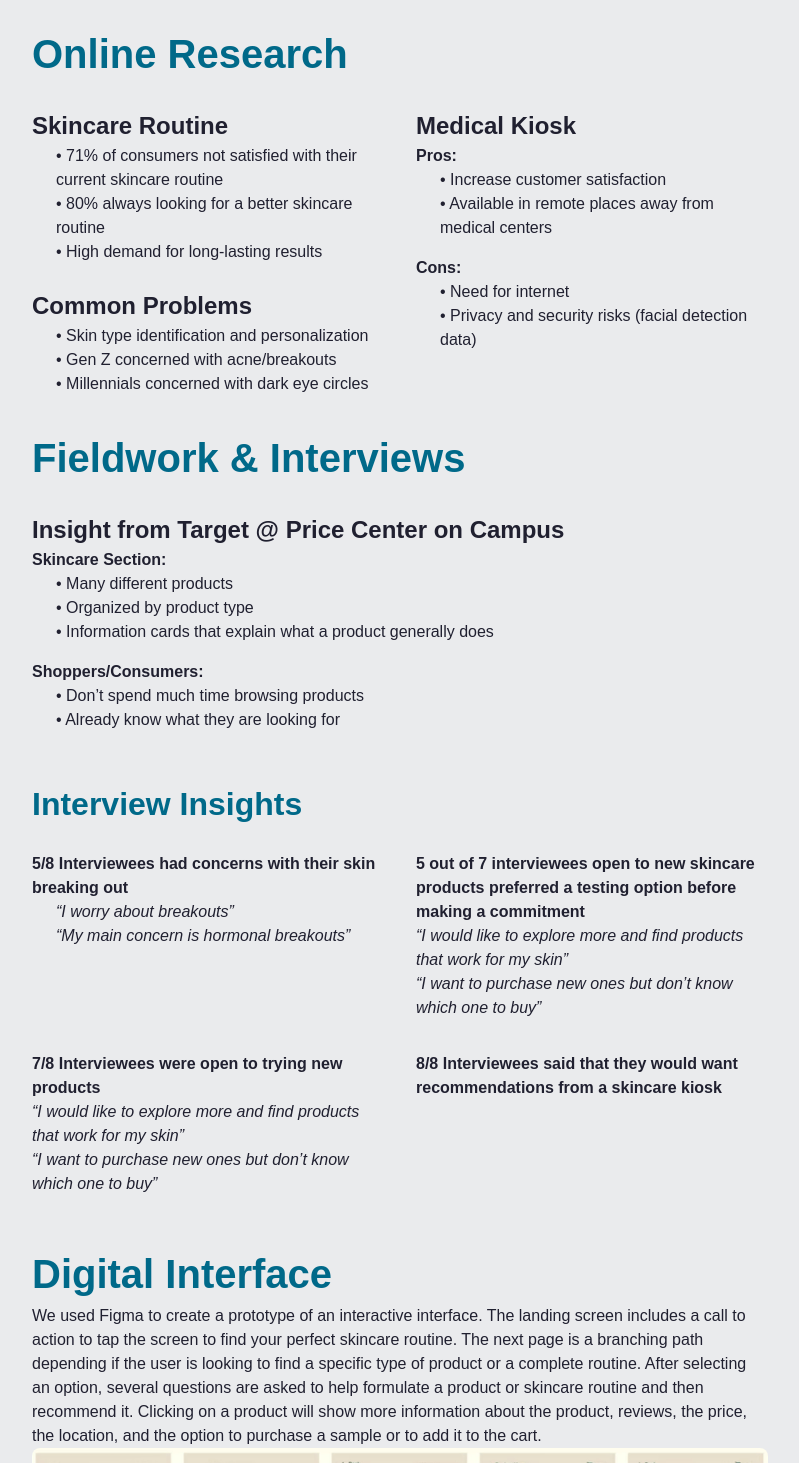
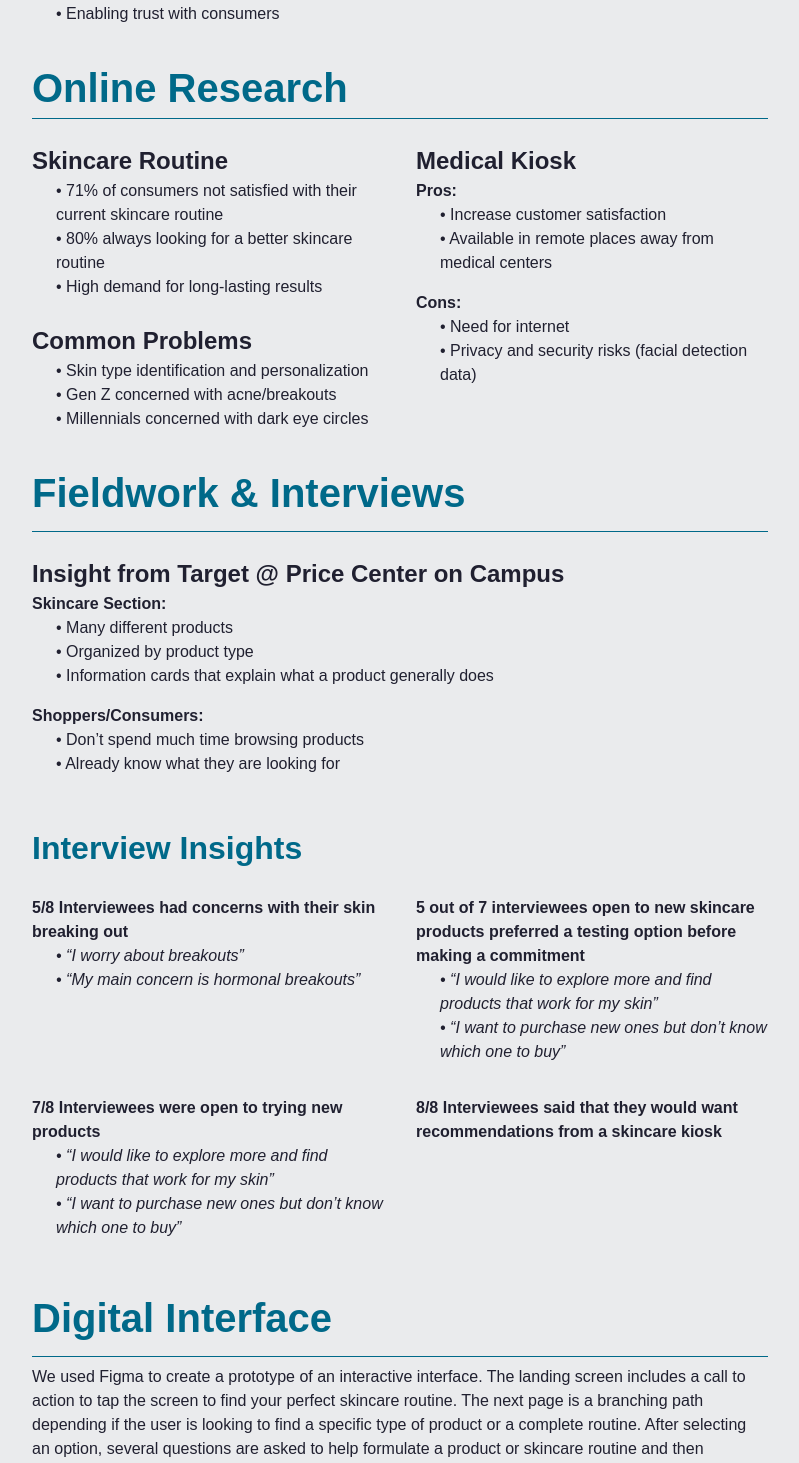
Before and after one commit to ItsSnowyMoon/portfolio-site, a Next.js app: page /projects/project1 in a window 1280 px wide. Shown: the part 1047-2510 px from the top of the page, without its empty margins (240-1039 px from the left). Built offline with nearby package versions, Linux system fonts and the light colour scheme.

Commit message:
Project 1 Lines

```diff
--- a/app/projects/project1/page.tsx
+++ b/app/projects/project1/page.tsx
@@ -11,6 +11,7 @@ export default function Project1Page() {
         <h1 style={{ fontSize: '2.5rem', color: 'var(--accent-color)', marginBottom: '1rem' }}>
           Lumiere Kiosk - Skincare
         </h1>
+        <hr style={{ border: 'none', height: '1px', backgroundColor: 'var(--accent-color)', margin: '1rem 0' }} />
         <img
             src="/skincare.webp"
             alt="Lumiere Kiosk"
@@ -27,7 +28,7 @@ export default function Project1Page() {
         </p>
 
         <h2 style={{ fontSize: '2.5rem', color: 'var(--accent-color)', marginTop: '1rem' }}>Introduction</h2>
-
+        <hr style={{ border: 'none', height: '1px', backgroundColor: 'var(--accent-color)', margin: '.5rem 0' }} />
         <div style={{ display: 'flex', gap: '2rem', flexWrap: 'wrap' }}>
   {/* Column 1 */}
   <div style={{ flex: '1 1 45%' }}>
@@ -59,6 +60,7 @@ export default function Project1Page() {
 <h2 style={{ fontSize: '2.5rem', color: 'var(--accent-color)', marginTop: '1rem' }}>
   Online Research
 </h2>
+<hr style={{ border: 'none', height: '1px', backgroundColor: 'var(--accent-color)', margin: '0rem 0' }} />
 
 <div style={{ display: 'flex', gap: '2rem', flexWrap: 'wrap' }}>
   {/* Left Column */}
@@ -98,7 +100,7 @@ export default function Project1Page() {
 
 
         <h2 style={{ fontSize: '2.5rem', color: 'var(--accent-color)',marginTop: '1rem' }}>Fieldwork & Interviews</h2>
-
+        <hr style={{ border: 'none', height: '1px', backgroundColor: 'var(--accent-color)', margin: '.5rem 0' }} />
         <h3 style={{ fontSize: '1.5rem', marginTop: '1.5rem' }}>Insight from Target @ Price Center on Campus</h3>
         <p><strong>Skincare Section:</strong></p>
         <ul style={{ paddingLeft: '1.5rem', marginBottom: '1rem' }}>
@@ -124,11 +126,11 @@ export default function Project1Page() {
   >
     <div>
       <p style={{ fontWeight: 'bold' }}>
-        5/8 Interviewees had concerns with their skin breaking out
+      5/8 Interviewees had concerns with their skin breaking out
       </p>
       <blockquote style={{ fontStyle: 'italic', marginLeft: '1.5rem' }}>
-  “I worry about breakouts” <br />
-  “My main concern is hormonal breakouts”
+      • “I worry about breakouts” <br />
+      • “My main concern is hormonal breakouts”
 </blockquote>
 
     </div>
@@ -137,9 +139,9 @@ export default function Project1Page() {
       <p style={{ fontWeight: 'bold' }}>
         5 out of 7 interviewees open to new skincare products preferred a testing option before making a commitment
       </p>
-      <blockquote style={{ fontStyle: 'italic'}}>
-        “I would like to explore more and find products that work for my skin” <br />
-        “I want to purchase new ones but don’t know which one to buy”
+      <blockquote style={{ fontStyle: 'italic', marginLeft: '1.5rem'}}>
+      • “I would like to explore more and find products that work for my skin” <br />
+      • “I want to purchase new ones but don’t know which one to buy”
       </blockquote>
     </div>
 
@@ -147,9 +149,9 @@ export default function Project1Page() {
       <p style={{ fontWeight: 'bold' }}>
         7/8 Interviewees were open to trying new products
       </p>
-      <blockquote style={{ fontStyle: 'italic'}}>
-        “I would like to explore more and find products that work for my skin” <br />
-        “I want to purchase new ones but don’t know which one to buy”
+      <blockquote style={{ fontStyle: 'italic', marginLeft: '1.5rem'}}>
+      • “I would like to explore more and find products that work for my skin” <br />
+      • “I want to purchase new ones but don’t know which one to buy”
       </blockquote>
     </div>
 
@@ -163,6 +165,7 @@ export default function Project1Page() {
 
 
         <h2 style={{ fontSize: '2.5rem',color: 'var(--accent-color)', marginTop: '1rem' }}>Digital Interface</h2>
+        <hr style={{ border: 'none', height: '1px', backgroundColor: 'var(--accent-color)', margin: '.5rem 0' }} />
         <p>
           We used Figma to create a prototype of an interactive interface. The landing screen includes a call to action to tap the screen to find your perfect skincare routine. The next page is a branching path depending if the user is looking to find a specific type of product or a complete routine. After selecting an option, several questions are asked to help formulate a product or skincare routine and then recommend it. Clicking on a product will show more information about the product, reviews, the price, the location, and the option to purchase a sample or to add it to the cart.
         </p>
@@ -178,6 +181,7 @@ export default function Project1Page() {
             />
 
         <h2 style={{ fontSize: '2.5rem', color: 'var(--accent-color)', marginTop: '1 rem' }}>Physical Kiosk</h2>
+        <hr style={{ border: 'none', height: '1px', backgroundColor: 'var(--accent-color)', margin: '.5rem 0' }} />
         <p>
           We used the vector drawing software Inkscape to create the design of the physical kiosk. We created 5 different panels that fit together to make a solid base and created a cut-out to hold the screen. We used a laser cutter to precisely cut the plywood pieces and spraypainted and glued them together to put the physical kiosk together.
         </p>
@@ -192,8 +196,8 @@ export default function Project1Page() {
             }}
             />
 
-        <h2 style={{ fontSize: '1.75rem',color: 'var(--accent-color)', marginTop: '2rem' }}>User Testing Insights</h2>
-
+        <h2 style={{ fontSize: '2.5rem',color: 'var(--accent-color)', marginTop: '1rem' }}>User Testing Insights</h2>
+        <hr style={{ border: 'none', height: '1px', backgroundColor: 'var(--accent-color)', margin: '.5rem 0' }} />
         <p><strong>Pros:</strong></p>
         <ul style={{ paddingLeft: '1.5rem', marginBottom: '1rem' }}>
           <li>Very simple and straightforward UI</li>
```
